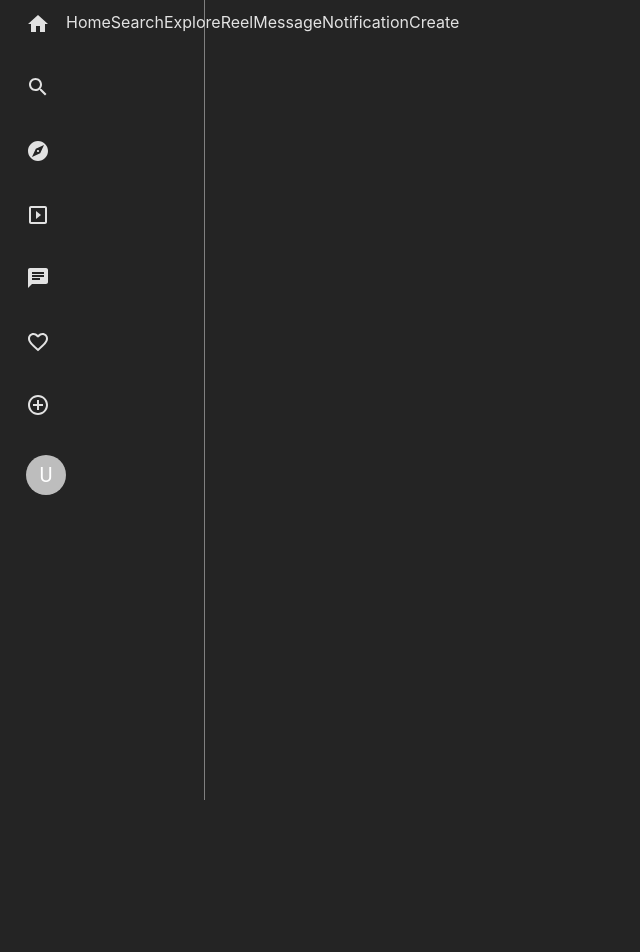
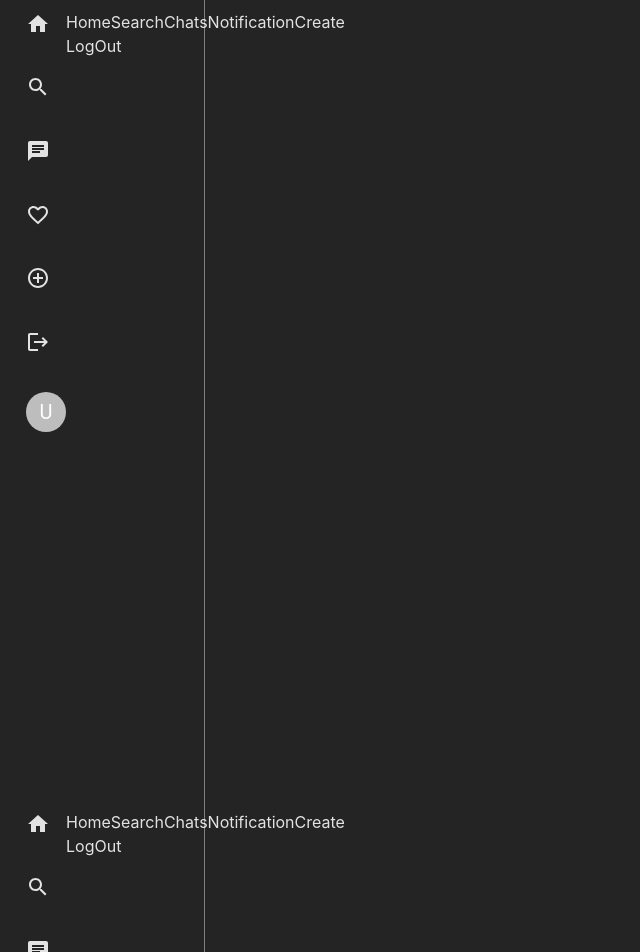
Before and after one commit to krishnabakshi2455/Social-Media-Website-MERNStack, a React (Vite) app in the folder front-end/: page /post in a window 1280 px wide. Shown: the top 952 px of the page, without its empty margins (0-640 px from the left). Before the commit the page ends 800 px from the top, so only its background shows below. Built offline with nearby package versions, Linux system fonts and the light colour scheme.

Commit message:
navbar-update-2

```diff
--- a/front-end/src/App.tsx
+++ b/front-end/src/App.tsx
@@ -16,11 +16,11 @@ const App: React.FC = () => {
 
   console.log(`this is sign up email (${SingUemail}) this is sign up password (${SingUppassword}) this is sign up username (${SingUpUsername}) this data comes from app component`);
 
-  // const LoginEmail = useSelector((state: RootState) => state.AuthenticationLogin.email)
+  const LoginEmail = useSelector((state: RootState) => state.AuthenticationLogin.email)
 
-  // const Loginpassword = useSelector((state: RootState) => state.AuthenticationLogin.password)
+  const Loginpassword = useSelector((state: RootState) => state.AuthenticationLogin.password)
 
-  // console.log(`this is login email (${LoginEmail}) this is login password (${Loginpassword})  this data comes from app component`);
+  console.log(`this is login email (${LoginEmail}) this is login password (${Loginpassword})  this data comes from app component`);
 
   return (
     <>
--- a/front-end/src/Components/Home/Home.tsx
+++ b/front-end/src/Components/Home/Home.tsx
@@ -1,9 +1,11 @@
 import React from 'react'
 import Navbar from '../Navbar/NavBar'
+import MainRoutes from '../Main-Routes/MainRoutes'
 
 const Home:React.FC = () => {
   return (
     <>
+      <MainRoutes />
       <Navbar/>
     </>
   )
--- a/front-end/src/Components/Main-Routes/MainRoutes.tsx
+++ b/front-end/src/Components/Main-Routes/MainRoutes.tsx
@@ -7,7 +7,7 @@ const MainRoutes:React.FC = () => {
       <>
       <Routes>
           {/* Static route */}
-          <Route path="/" element={<Home />} />
+          <Route path="/post" element={<Home />} />
 
           {/* Dynamic route with user id */}
           {/* <Route path="/" element={<Home />} /> */}
--- a/front-end/src/Components/Navbar/NavBar.tsx
+++ b/front-end/src/Components/Navbar/NavBar.tsx
@@ -1,49 +1,53 @@
-import { Button, Avatar } from '@mui/material';
+import { Avatar } from '@mui/material';
 import React from 'react';
 import HomeIcon from '@mui/icons-material/Home';
 import SearchIcon from '@mui/icons-material/Search';
 import AddCircleOutlineIcon from '@mui/icons-material/AddCircleOutline';
 import LogoutIcon from '@mui/icons-material/Logout';
-import ExploreIcon from '@mui/icons-material/Explore';
 import ChatIcon from '@mui/icons-material/Chat';
-import FavoriteBorderIcon from '@mui/icons-material/FavoriteBorder';
-import SlideshowIcon from '@mui/icons-material/Slideshow';
-import { useSelector, useDispatch } from 'react-redux';
+import { useDispatch, useSelector } from 'react-redux';
 import './Navbar.css';
 import { RootState } from '../../ReduxFolder/store'; // Assuming RootState is defined in the Redux store
 import { Link } from 'react-router-dom';
-import MainRoutes from '../Main-Routes/MainRoutes';
+import Notification from '../Notification/Notification';
+import { LogOut } from '../../ReduxFolder/Redux-Authentication-LogIn/Authentication-LogIn-Store';
+
+
+
 const Navbar: React.FC = () => {
     const SingUpUsername = useSelector((state: RootState) => state.AuthenticationSignup.username)
 
+    const dispatch = useDispatch()
+
+    const handlelogout = () => {
+
+        dispatch(LogOut())
+    }
     return (
         <>
-        {/* <MainRoutes/> */}
-            <div className='navbar-super-div flex w-screen lg:justify-around'>
-                <div  className='navbar-main-div'>
-                    {/* <img src={InstaLogo} width={150} className=' ml-4 mt-4' alt="notfound" /> */}
 
-                    <div  className='navbar-container'>
-                        <div  className='icon-container '>
+            <div className='navbar-super-div flex w-screen '>
+                <div className='navbar-main-div'>
+
+                    <div className='navbar-container'>
+                        <div className='icon-container '>
                             <Link to="/Posts" className=' text-white cursor-pointer'><HomeIcon /></Link>
                             <Link to="/Posts" className=' text-white cursor-pointer'><SearchIcon /></Link>
-                            <Link to="/Posts" className=' text-white cursor-pointer'><ExploreIcon /></Link>
-                            <Link to="/Posts" className=' text-white cursor-pointer'><SlideshowIcon /></Link>
                             <Link to="/Posts" className=' text-white cursor-pointer'><ChatIcon /></Link>
-                            <Link to="/Posts" className=' text-white cursor-pointer'><FavoriteBorderIcon /></Link>
+                            <Link to="/Posts" className=' text-white cursor-pointer'><Notification /></Link>
                             <Link to="/Create" className=' text-white'><AddCircleOutlineIcon /></Link>
-                            <Avatar className='w-2'>{SingUpUsername ? SingUpUsername[0] : 'U'}</Avatar>
+                            <p className=' text-white cursor-pointer' onClick={handlelogout}><LogoutIcon /></p>
+                            <Link to='/profile'><Avatar className='w-2'>{SingUpUsername ? SingUpUsername[0] : 'U'}</Avatar></Link>
                         </div>
 
-                        <div  className='navbar-name-container flex flex-col gap-10'>
-                            <Link to="/" className='text-white font-serif cursor-pointer'>Home</Link>
-                            <Link to="" className='text-white font-serif cursor-pointer'>Search</Link>
-                            <Link to="" className='text-white font-serif cursor-pointer'>Explore</Link>
-                            <Link to="" className='text-white font-serif cursor-pointer'>Reel</Link>
-                            <Link to="" className='text-white font-serif cursor-pointer'>Message</Link>
-                            <Link to="" className='text-white font-serif cursor-pointer'>Notification</Link>
+                        <div className='navbar-name-container flex flex-col gap-10'>
+                            <Link to="/post" className='text-white font-serif cursor-pointer'>Home</Link>
+                            <Link to="/search" className='text-white font-serif cursor-pointer'>Search</Link>
+                            <Link to="/chats" className='text-white font-serif cursor-pointer'>Chats</Link>
+                            <Link to="/notification" className='text-white font-serif cursor-pointer'>Notification</Link>
                             <Link to="/Create" className='text-white font-serif cursor-pointer'>Create</Link>
-                            <Link to="/Posts" className=' text-white cursor-pointer ml-2 mt-2'>{SingUpUsername}</Link>
+                            <p className='text-white font-serif cursor-pointer' onClick={handlelogout}>LogOut</p>
+                            <Link to="/profile" className=' text-white cursor-pointer ml-2 mt-2'>{SingUpUsername}</Link>
                         </div>
                     </div>
                 </div>
--- /dev/null
+++ b/front-end/src/Components/Notification/Notification.tsx
@@ -0,0 +1,12 @@
+import React from 'react'
+import FavoriteBorderIcon from '@mui/icons-material/FavoriteBorder';
+
+const Notification:React.FC = () => {
+  return (
+    <>
+    <FavoriteBorderIcon/>
+    </>
+  )
+}
+
+export default Notification
```
